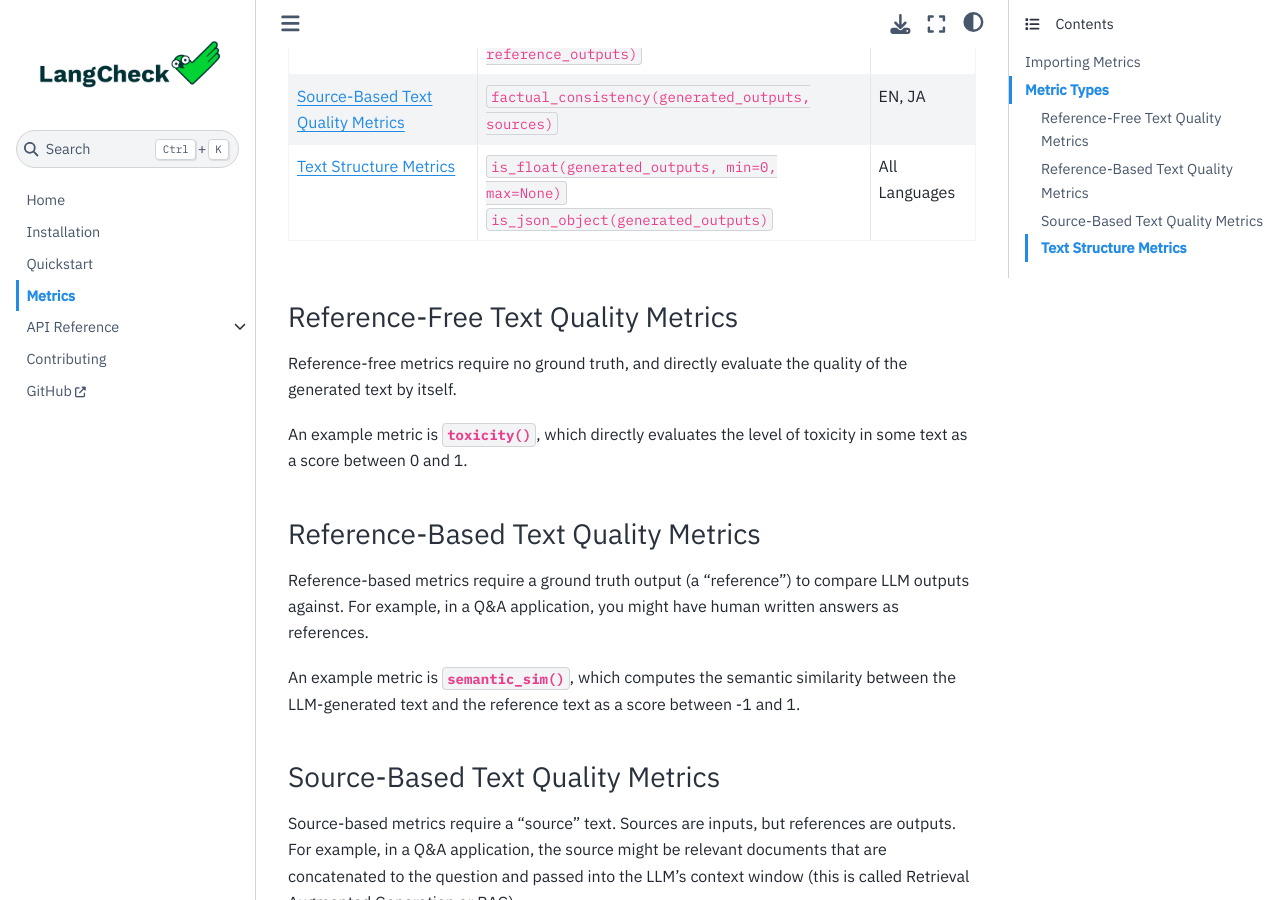
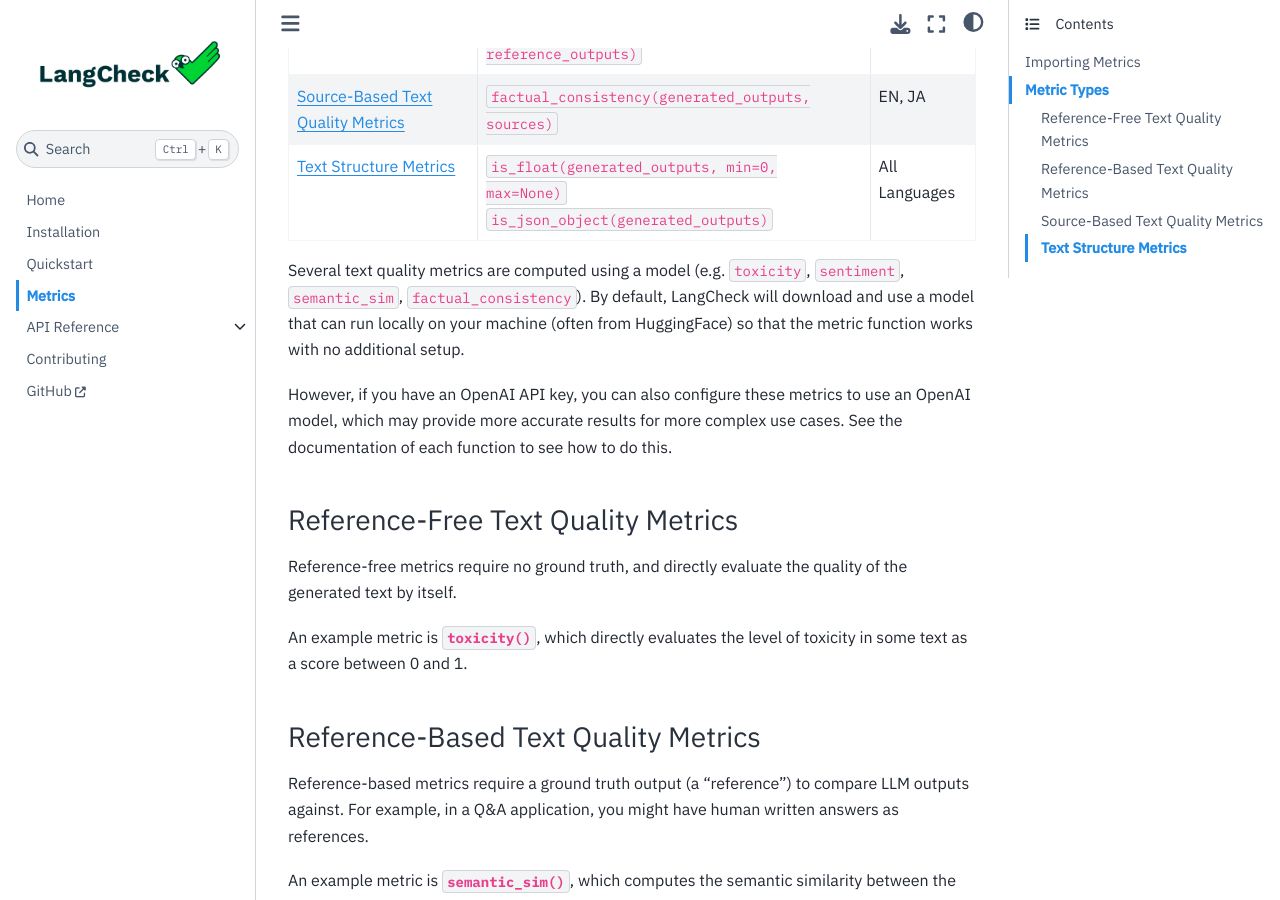
Before and after one commit to citadel-ai/langcheck, a Sphinx documentation site: the page built from docs/metrics.md, in a window 1280 px wide and 900 px high, scrolled down 1217 px. Built offline with Sphinx 7.4.7 and the Sphinx Book theme 1.1.4, drawn with Linux system fonts in a browser that asks for light colours.

Commit message:
Add sectino about OpenAI models

```diff
--- a/docs/metrics.md
+++ b/docs/metrics.md
@@ -40,6 +40,10 @@ LangCheck metrics are categorized by metric type, which correspond to the kind o
 | [Source-Based Text Quality Metrics](#source-based-text-quality-metrics)       | `factual_consistency(generated_outputs, sources)`                                                      | EN, JA        |
 | [Text Structure Metrics](#text-structure-metrics)                             | `is_float(generated_outputs, min=0, max=None)`<br>`is_json_object(generated_outputs)`                  | All Languages |
 
+Several text quality metrics are computed using a model (e.g. `toxicity`, `sentiment`, `semantic_sim`, `factual_consistency`). By default, LangCheck will download and use a model that can run locally on your machine (often from HuggingFace) so that the metric function works with no additional setup.
+
+However, if you have an OpenAI API key, you can also configure these metrics to use an OpenAI model, which may provide more accurate results for more complex use cases. See the documentation of each function to see how to do this.
+
 (reference-free-text-quality-metrics)=
 ### Reference-Free Text Quality Metrics
 
```
